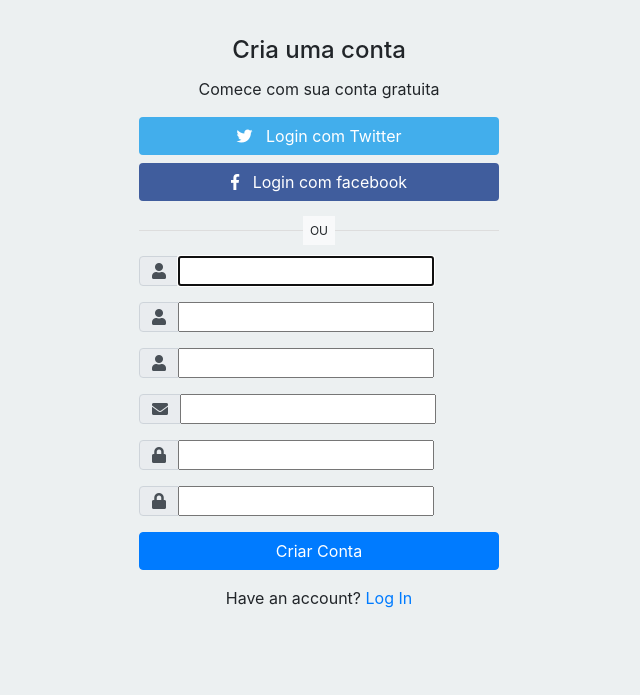
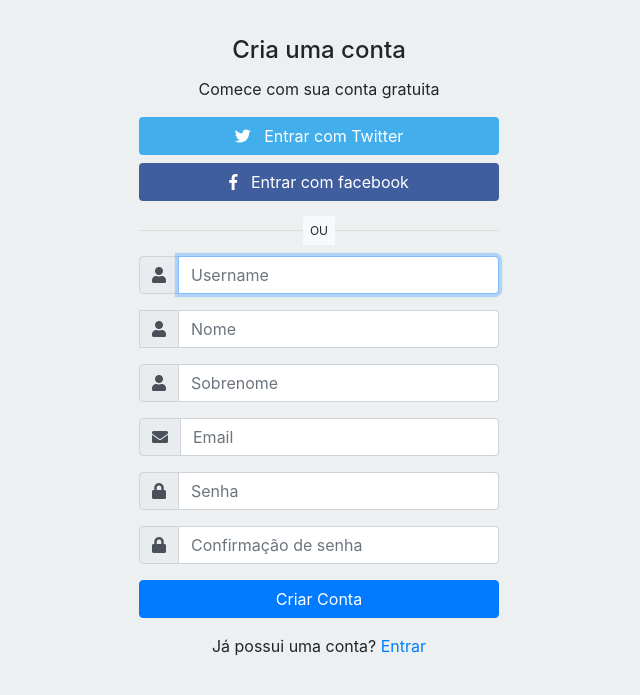
Before and after one commit to doyleSM/projeto2-ruffus, a Django app: page /usuarios/cadastro/cliente/ in a window 1280 px wide. Shown: the part 65-760 px from the top of the page, without its empty margins (321-961 px from the left). Run offline with Django 3.2, Linux system fonts and the light colour scheme; data that the repository does not hold is empty; some libraries are stand-ins or nearby versions.

Commit message:
ajuste tela cadastro

```diff
--- a/templates/base.html
+++ b/templates/base.html
@@ -16,9 +16,6 @@
   <link href="{% static 'bootstrap/css/bootstrap.css' %}" rel="stylesheet">
   <link href="{% static 'bootstrap/css/nav-bar.css' %}" rel="stylesheet">
   <script type="text/javascript" src="{% static 'bootstrap/js/jquery-3.3.1.min.js' %}"></script>
-
-
-
 
 </head>
 
@@ -79,9 +76,10 @@
 
     {% block messages %}
       {% for message in messages %}
-      <div class="alert alert-{{message.tags}}">
-        {{ message }}
-     </div>
+      <div class="alert alert-{{message.tags}} alert-dismissable" style="width: 30%; float:right; text-align: center;">
+        <button type="button" class="close" data-dismiss="alert" aria-hidden="true">&times;</button>
+        <strong>{{message}}</strong>
+      </div>
       {% endfor %}
     {% endblock messages %}
 <div class="container">
--- a/usuarios/templates/usuarios/cadastro_cliente_form.html
+++ b/usuarios/templates/usuarios/cadastro_cliente_form.html
@@ -14,8 +14,8 @@
 	        <h4 class="card-title mt-3 text-center">Cria uma conta</h4>
 	        <p class="text-center">Comece com sua conta gratuita</p>
 	        <p>
-		        <a href="" class="btn btn-block btn-twitter"> <i class="fab fa-twitter"></i>   Login com Twitter</a>
-		        <a href="" class="btn btn-block btn-facebook"> <i class="fab fa-facebook-f"></i>   Login com facebook</a>
+		        <a href="" class="btn btn-block btn-twitter"> <i class="fab fa-twitter"></i>   Entrar com Twitter</a>
+		        <a href="" class="btn btn-block btn-facebook"> <i class="fab fa-facebook-f"></i>   Entrar com facebook</a>
 	        </p>
 	        <p class="divider-text">
                 <span class="bg-light">OU</span>
@@ -27,28 +27,29 @@
 		            <div class="input-group-prepend">
 		                <span class="input-group-text"> <i class="fa fa-user"></i> </span>
 		            </div>
-                    {{ form.username }}
+                    {% render_field form.username class="form-control" placeholder='Username' %}
                 </div> <!-- form-group// -->
 	            <div class="form-group input-group">
+                    <p class="help-block"><small>{{ form.first_name.errors }}</small></p>
                     {{ form.first_name.errors }}
 		            <div class="input-group-prepend">
 		                <span class="input-group-text"> <i class="fa fa-user"></i> </span>
 		            </div>
-                    {{ form.first_name }}
+                    {% render_field form.first_name class="form-control" placeholder='Nome' %}
                 </div> <!-- form-group// -->
                 <div class="form-group input-group">
                      {{ form.last_name.errors }}
 		            <div class="input-group-prepend">
 		                <span class="input-group-text"> <i class="fa fa-user"></i> </span>
 		            </div>
-                    {{ form.last_name }}
+                    {% render_field form.last_name class="form-control" placeholder='Sobrenome' %}
                 </div> <!-- form-group// -->
                 <div class="form-group input-group">
                     <div class="input-group-prepend">
                          {{ form.email.errors }}
                         <span class="input-group-text"> <i class="fa fa-envelope"></i> </span>
                      </div>
-                    {{ form.email }}
+                     {% render_field form.email class="form-control" placeholder='Email' %}
                 </div> <!-- form-group// -->
 
                 <div class="form-group input-group">
@@ -56,19 +57,23 @@
                     <div class="input-group-prepend">
                         <span class="input-group-text"> <i class="fa fa-lock"></i> </span>
                     </div>
-                    {{ form.password1 }}
+                    {% render_field form.password1 class="form-control" placeholder='Senha' %}
                 </div> <!-- form-group// -->
                 <div class="form-group input-group">
-                     {{ form.password2.errors }}
+                    {% if form.password2.errors %}
+                    <div class="alert alert-warning">
+                        {{ form.password2.errors }}
+                    </div>
+                    {% endif %}
                     <div class="input-group-prepend">
                         <span class="input-group-text"> <i class="fa fa-lock"></i> </span>
                     </div>
-                    {{ form.password2 }}
+                    {% render_field form.password2 class="form-control" placeholder='Confirmação de senha' %}
                 </div> <!-- form-group// -->
                 <div class="form-group">
                     <button type="submit" class="btn btn-primary btn-block"> Criar Conta  </button>
                 </div> <!-- form-group// -->
-                <p class="text-center">Have an account? <a href="">Log In</a> </p>
+                <p class="text-center">Já possui uma conta? <a href="">Entrar</a> </p>
             </form>
         </article>
     </div> <!-- card.// -->
```
